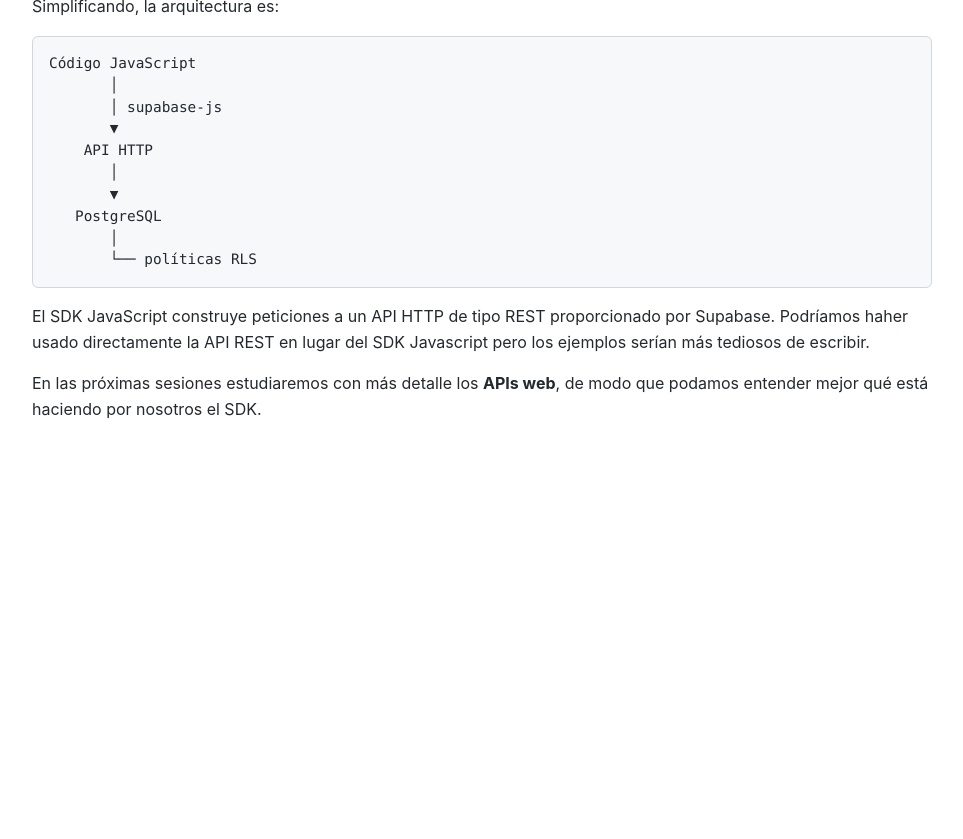
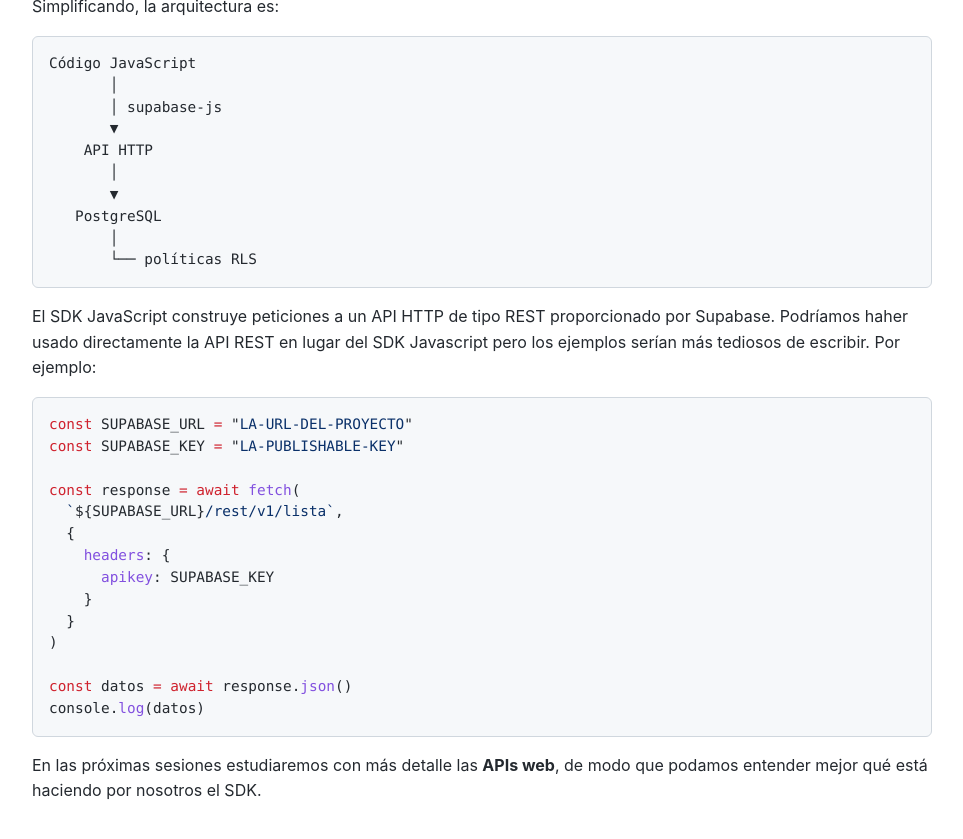
Before and after one commit to ottocol/ADI_26_27, a Jekyll site: the page built from practicas/guiadas/intro_supabase.md, in a window 1280 px wide and 900 px high, scrolled down 12683 px. Shown: the top 839 px of the window, without its empty margins (158-1121 px from the left). Built offline with Jekyll 4.4.1, drawn with Linux system fonts in a browser that asks for light colours; our own code applies the rules of GitHub Pages for plain Markdown files; before the commit the page ends 13202 px from its top, so only the background shows below that.

Commit message:
ejemplo API REST

````diff
--- a/practicas/guiadas/intro_supabase.md
+++ b/practicas/guiadas/intro_supabase.md
@@ -468,6 +468,24 @@ Código JavaScript
        └── políticas RLS
 ```
 
-El SDK JavaScript construye peticiones a un API HTTP de tipo REST proporcionado por Supabase. Podríamos haher usado directamente la API REST en lugar del SDK Javascript pero los ejemplos serían más tediosos de escribir.
+El SDK JavaScript construye peticiones a un API HTTP de tipo REST proporcionado por Supabase. Podríamos haher usado directamente la API REST en lugar del SDK Javascript pero los ejemplos serían más tediosos de escribir. Por ejemplo:
 
-En las próximas sesiones estudiaremos con más detalle los **APIs web**, de modo que podamos entender mejor qué está haciendo por nosotros el SDK.
+
+```javascript
+const SUPABASE_URL = "LA-URL-DEL-PROYECTO"
+const SUPABASE_KEY = "LA-PUBLISHABLE-KEY"
+
+const response = await fetch(
+  `${SUPABASE_URL}/rest/v1/lista`,
+  {
+    headers: {
+      apikey: SUPABASE_KEY
+    }
+  }
+)
+
+const datos = await response.json()
+console.log(datos)
+```
+
+En las próximas sesiones estudiaremos con más detalle las **APIs web**, de modo que podamos entender mejor qué está haciendo por nosotros el SDK.
````
